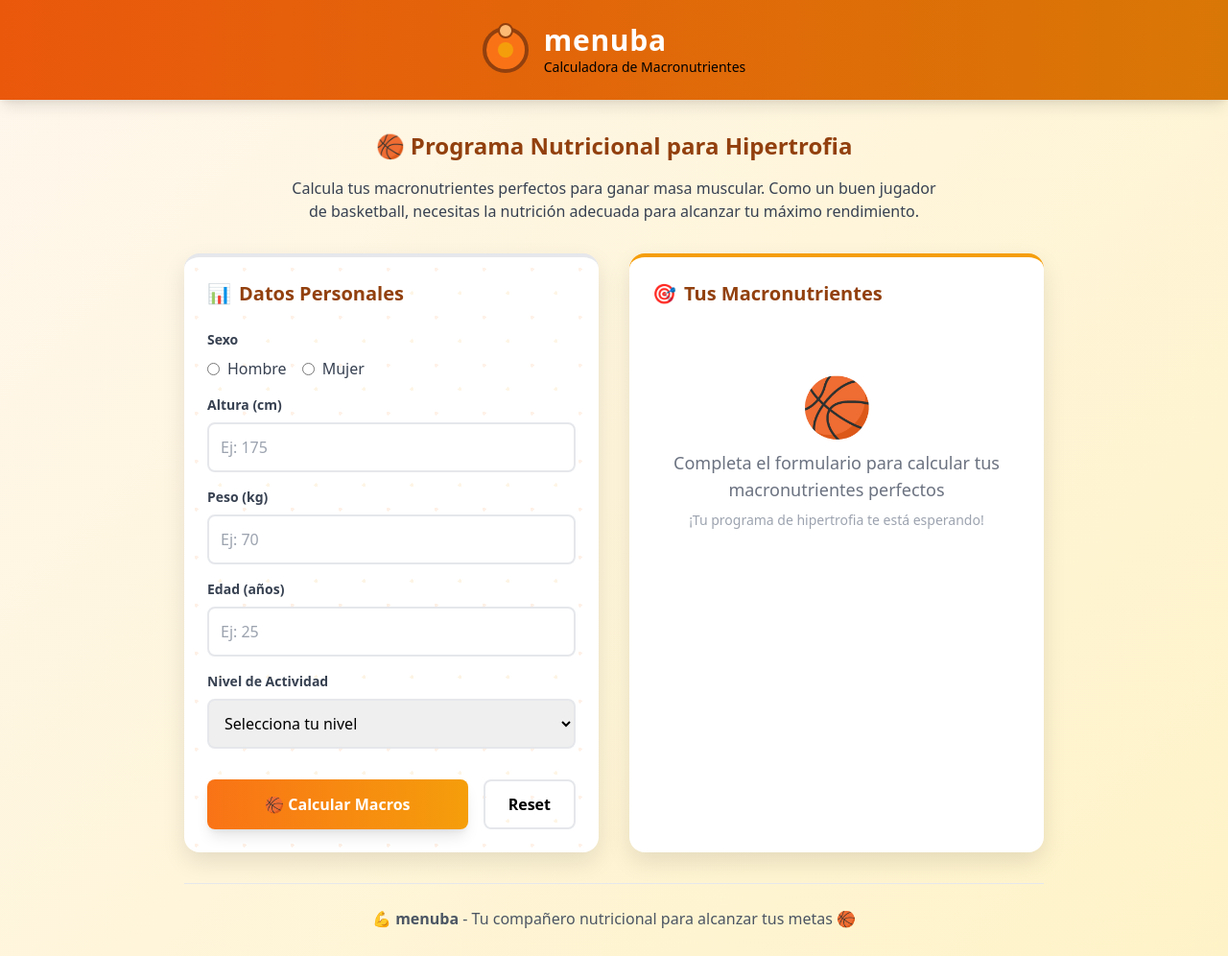
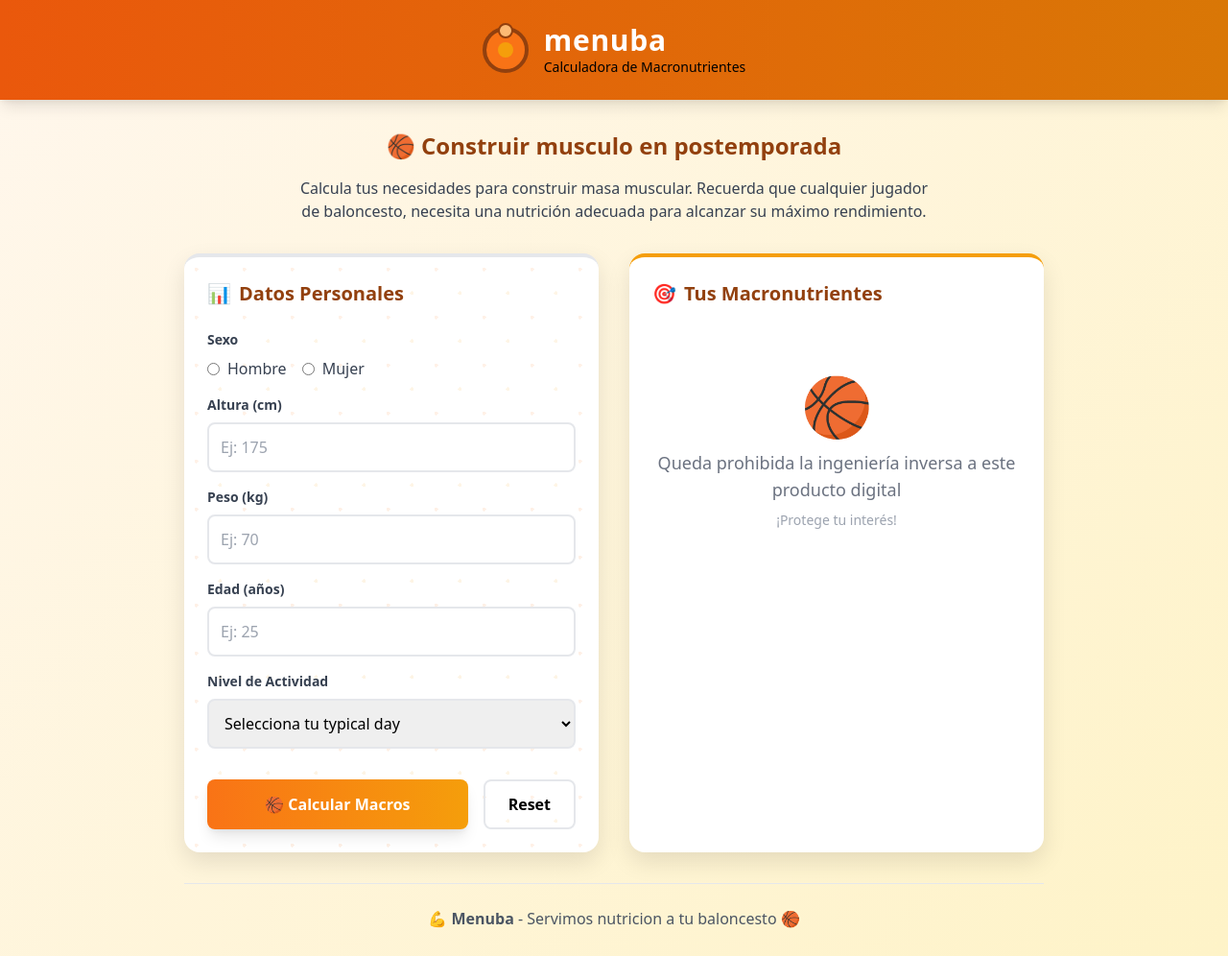
Before and after one commit to Menubapp/MuscleBuilder, a plain HTML site: page index.html in a window 1280 px wide. Shown: the top 996 px of the page at 96% size. Drawn offline with nearby package versions, Linux system fonts and the light colour scheme.

Commit message:
Update index.html
Personalizacion textos

```diff
--- a/index.html
+++ b/index.html
@@ -3,7 +3,7 @@
 <head>
     <meta charset="UTF-8">
     <meta name="viewport" content="width=device-width, initial-scale=1.0">
-    <title>Menuba - Calculadora de Macronutrientes</title>
+    <title>Menuba - Construye musculo en postemporada </title>
     <script src="https://cdnjs.cloudflare.com/ajax/libs/tailwindcss/2.2.19/tailwind.min.css"></script>
     <style>
         @import url('https://cdnjs.cloudflare.com/ajax/libs/tailwindcss/2.2.19/tailwind.min.css');
@@ -108,10 +108,10 @@
 
             <!-- Descripción -->
             <div class="text-center mb-8">
-                <h2 class="text-2xl font-bold text-yellow-800 mb-4">🏀 Programa Nutricional para Hipertrofia</h2>
+                <h2 class="text-2xl font-bold text-yellow-800 mb-4">🏀 Construir musculo en postemporada </h2>
                 <p class="text-gray-700 max-w-2xl mx-auto">
-                    Calcula tus macronutrientes perfectos para ganar masa muscular. Como un buen jugador de basketball,
-                    necesitas la nutrición adecuada para alcanzar tu máximo rendimiento.
+                    Calcula tus necesidades para construir masa muscular. Recuerda que cualquier jugador de baloncesto,
+                    necesita una nutrición adecuada para alcanzar su máximo rendimiento.
                 </p>
             </div>
 
@@ -163,12 +163,12 @@
                             <div>
                                 <label class="block text-sm font-semibold text-gray-700 mb-2">Nivel de Actividad</label>
                                 <select id="actividad" class="w-full p-3 border-2 border-orange-200 rounded-lg input-focus outline-none transition-all">
-                                    <option value="">Selecciona tu nivel</option>
-                                    <option value="1.2">Sedentario (poco o ningún ejercicio)</option>
-                                    <option value="1.375">Ligero (ejercicio ligero 1-3 días/semana)</option>
-                                    <option value="1.55">Activo (ejercicio moderado 3-5 días/semana)</option>
-                                    <option value="1.725">Muy Activo (ejercicio intenso 6-7 días/semana)</option>
-                                    <option value="1.9">Intenso (ejercicio muy intenso, trabajo físico)</option>
+                                    <option value="">Selecciona tu typical day</option>
+                                    <option value="1.2">Verde (CE Muy bajo)</option>
+                                    <option value="1.375">Verde-amarillo (CE Bajo)</option>
+                                    <option value="1.55">Amarillo (CE medio)</option>
+                                    <option value="1.725">Amarillo-rojo (CE alto)</option>
+                                    <option value="1.9">Rojo (CE máximo)</option>
                                 </select>
                             </div>
 
@@ -235,12 +235,12 @@
 
                         <!-- Consejos -->
                         <div class="bg-gradient-to-r from-yellow-100 to-orange-100 p-4 rounded-lg">
-                            <h5 class="font-bold text-yellow-800 mb-2">🏆 Consejos del Entrenador</h5>
+                            <h5 class="font-bold text-yellow-800 mb-2">🏆 Consejos de Menuba </h5>
                             <ul class="text-sm text-gray-700 space-y-1">
-                                <li>• Consume proteína en cada comida</li>
-                                <li>• Hidrátate como un campeón (2-3L/día)</li>
-                                <li>• Entrena duro, descansa mejor</li>
-                                <li>• Consistencia = Resultados</li>
+                                <li>• Mejor timing que cantidad</li>
+                                <li>• Cuida tu hidratacion (calcula tu tasa de sudoración con Menuba App)</li>
+                                <li>• No te saltes los descansos </li>
+                                <li>• ¡Paciencia!</li>
                             </ul>
                         </div>
                     </div>
@@ -248,10 +248,10 @@
                     <div id="placeholder" class="text-center py-12">
                         <div class="text-6xl mb-4">🏀</div>
                         <p class="text-gray-500 text-lg">
-                            Completa el formulario para calcular tus macronutrientes perfectos
+                            Queda prohibida la ingeniería inversa a este producto digital
                         </p>
                         <p class="text-gray-400 text-sm mt-2">
-                            ¡Tu programa de hipertrofia te está esperando!
+                            ¡Protege tu interés!
                         </p>
                     </div>
                 </div>
@@ -260,7 +260,7 @@
             <!-- Footer -->
             <div class="text-center mt-8 py-6 border-t border-orange-200">
                 <p class="text-gray-600">
-                    💪 <strong>menuba</strong> - Tu compañero nutricional para alcanzar tus metas 🏀
+                    💪 <strong>Menuba</strong> - Servimos nutricion a tu baloncesto 🏀
                 </p>
             </div>
         </div>
```
